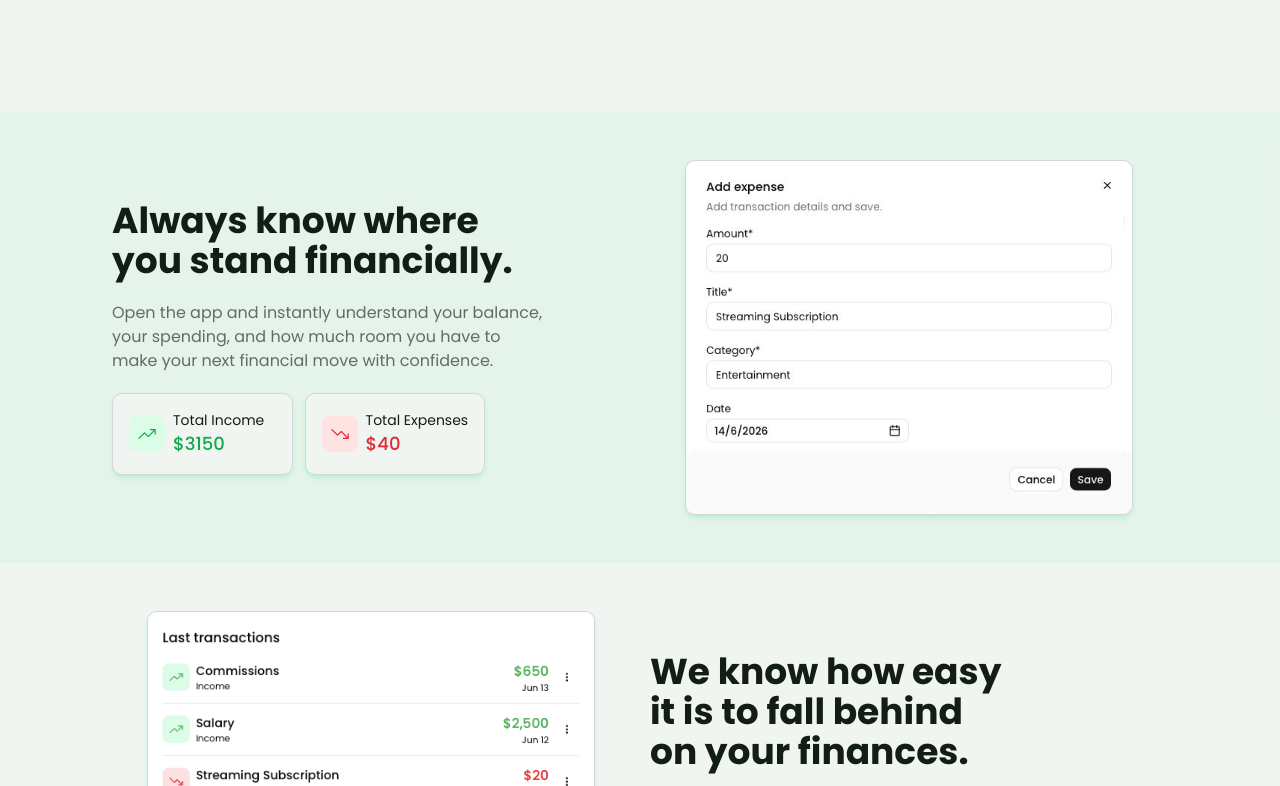
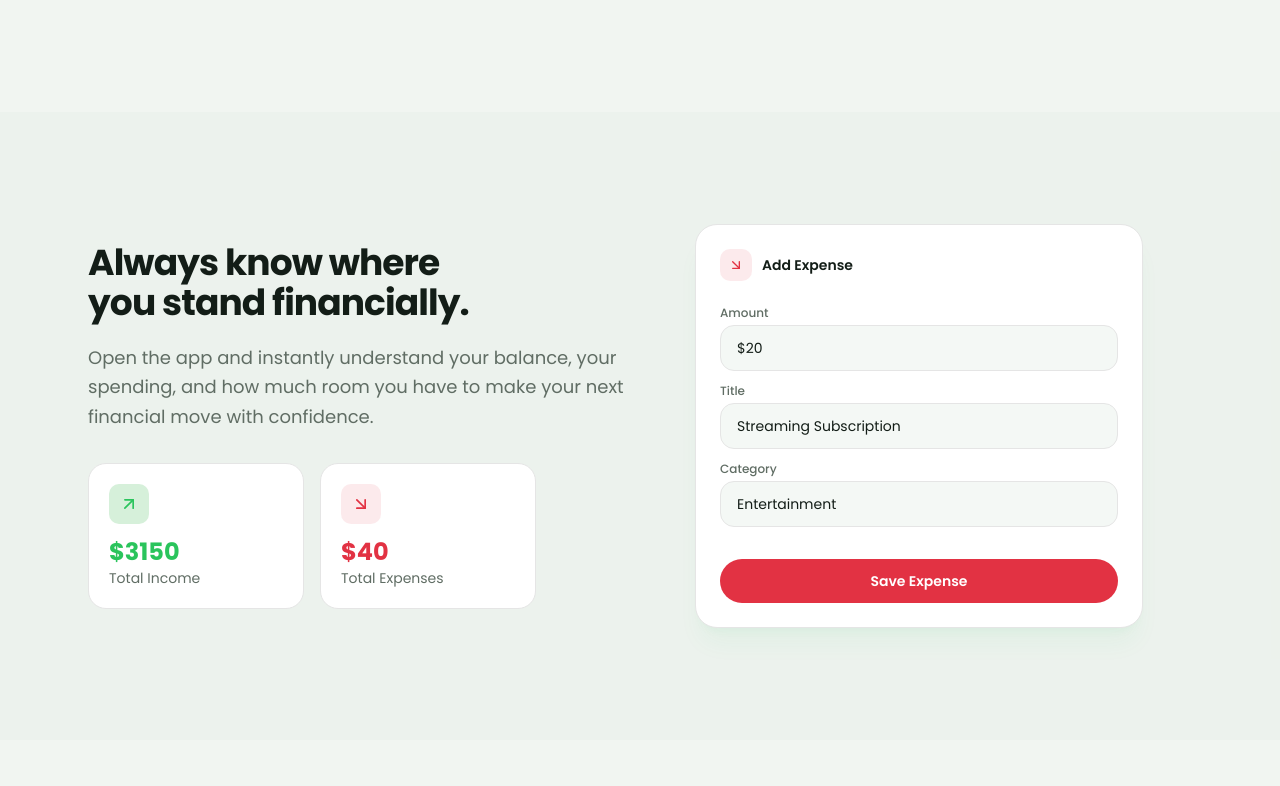
Before and after one commit to Elix-lab/finance-app, a Next.js app: page / in a window 1280 px wide. Shown: the part 1374-2160 px from the top of the page. Built offline with nearby package versions, Linux system fonts and the light colour scheme.

Commit message:
Restyled ValueProposition.tsx

```diff
--- a/src/app/globals.css
+++ b/src/app/globals.css
@@ -69,7 +69,7 @@
   --popover-foreground: oklch(0.145 0 0);
   --primary: lab(69.8663% -56.8876 39.7744);
   --primary-foreground: lab(98.9727% -2.79456 2.16099);
-  --secondary: oklch(0.97 0 0);
+  --secondary: lab(93.2418% -4.43107 2.82041);
   --secondary-foreground: oklch(0.205 0 0);
   --muted: lab(93.7548% -2.95293 1.87833);
   --muted-foreground: lab(44.5899% -6.2001 3.17689);
@@ -104,7 +104,7 @@
   --popover-foreground: oklch(0.985 0 0);
   --primary: lab(69.8663% -56.8876 39.7744);
   --primary-foreground: lab(3.86188% -3.71011 1.46722);
-  --secondary: oklch(0.269 0 0);
+  --secondary: lab(16.7482% -6.6562 1.91945);
   --secondary-foreground: oklch(0.985 0 0);
   --muted: lab(15.5615% -5.98435 1.72672);
   --muted-foreground: lab(65.46% -6.01 3.21);
--- a/src/components/home-page/NavBar.tsx
+++ b/src/components/home-page/NavBar.tsx
@@ -14,7 +14,7 @@ function NavBar() {
   };
 
   return (
-    <header className="sticky top-0 border-b border-border bg-background/80 backdrop-blur-md">
+    <header className="z-50 sticky top-0 border-b border-border bg-background/80 backdrop-blur-md">
       <div className="flex justify-between items-center h-16 px-6 max-w-6xl mx-auto">
         {/* Logo */}
         <Link href="/" onClick={scrollToTop}>
--- /dev/null
+++ b/src/components/home-page/TxFormMockup.tsx
@@ -0,0 +1,37 @@
+import TxNatureIcon from "../ui/TxNatureIcon";
+
+function TxFormMockup() {
+  return (
+    <div className="rounded-3xl bg-card border border-border p-6 shadow-xl shadow-primary/5 max-w-md mx-auto w-full">
+      {/* title */}
+      <div className="flex items-center gap-2.5">
+        <TxNatureIcon txNature="expense" size="small" />
+        <p className="text-sm font-semibold">Add Expense</p>
+      </div>
+      {/* form */}
+      <div className="space-y-3 mt-6">
+        <div className="space-y-1">
+          <p className="text-xs font-medium text-muted-foreground">Amount</p>
+          <div className="rounded-xl border border-border bg-secondary/40 px-4 py-3 text-sm">
+            $20
+          </div>
+        </div>
+        <div className="space-y-1">
+          <p className="text-xs font-medium text-muted-foreground">Title</p>
+          <div className="rounded-xl border border-border bg-secondary/40 px-4 py-3 text-sm">
+            Streaming Subscription
+          </div>
+        </div>
+        <div className="space-y-1">
+          <p className="text-xs font-medium text-muted-foreground">Category</p>
+          <div className="rounded-xl border border-border bg-secondary/40 px-4 py-3 text-sm">
+            Entertainment
+          </div>
+        </div>
+      </div>
+        <div className="mt-8 rounded-4xl bg-destructive px-4 py-3 text-sm text-center font-semibold text-white">Save Expense</div>
+    </div>
+  );
+}
+
+export default TxFormMockup;
--- a/src/components/home-page/ValueProposition.tsx
+++ b/src/components/home-page/ValueProposition.tsx
@@ -1,71 +1,59 @@
-import { IoIosTrendingUp, IoIosTrendingDown } from "react-icons/io";
+import TxNatureIcon from "../ui/TxNatureIcon";
+import TxFormMockup from "./TxFormMockup";
 
-const summaries = ["income", "expenses"] as const;
+const summaries = ["income", "expense"] as const;
 // Conditional rendering data
 const config = {
   income: {
     label: "Total Income",
-    Icon: IoIosTrendingUp,
-    bgClass: "bg-green-100",
-    textClass: "text-income",
+    textClass: "text-primary",
     amount: 3150,
   },
-  expenses: {
+  expense: {
     label: "Total Expenses",
-    Icon: IoIosTrendingDown,
-    bgClass: "bg-red-100",
-    textClass: "text-expenses",
+    textClass: "text-destructive",
     amount: 40,
   },
 };
 
 function ValueProposition() {
   return (
-    <section id="valueProposition" className="bg-brand/5 scroll-mt-16">
-      <div className="py-12 px-4 sm:px-8 lg:px-12 flex flex-col gap-5 items-center m-auto lg:grid lg:grid-cols-2 max-w-6xl">
+    <section id="valueProposition" className="bg-secondary/40 scroll-mt-16">
+      <div className="grid justify-center items-center gap-3 lg:justify-start lg:grid-cols-2 max-w-6xl mx-auto px-6 py-20 lg:py-28">
+        {/* FIRST HALF */}
         {/* Content */}
-        <div className="flex flex-col items-center gap-5 lg:items-start">
-          <h2 className="text-2xl font-bold text-center text-balance sm:max-w-xl lg:max-w-3xl lg:text-3xl xl:text-4xl lg:text-start">
+        <div className="flex flex-col items-center lg:items-start">
+          <h2 className="text-3xl font-bold text-balance tracking-tight sm:text-4xl text-center lg:text-left max-w-4xl">
             Always know where you stand financially.
           </h2>
-          <p className="text-base text-muted-foreground text-center text-balance lg:text-start">
+          <p className="mt-5 text-lg text-muted-foreground leading-relaxed text-pretty text-center lg:text-left max-w-xl">
             Open the app and instantly understand your balance, your spending,
             and how much room you have to make your next financial move with
             confidence.
           </p>
           {/* Summaries */}
-          <div className="grid grid-cols-2 gap-2 sm:gap-3">
+          <div className="mt-8 grid grid-cols-2 gap-4 w-full max-w-md">
             {summaries.map((summary) => {
-              const { label, Icon, bgClass, textClass, amount } = config[summary];
+              const { label, textClass, amount } = config[summary];
               return (
                 <div
                   key={summary}
-                  className="flex items-center gap-2 p-4 bg-background border rounded-lg shadow-md border-gray-300 shadow-brand/15"
+                  className="flex flex-col gap-3 p-5 bg-card border border-border rounded-2xl"
                 >
-                  <span
-                    className={`flex justify-center items-center p-2 rounded-md ${bgClass}`}
-                  >
-                    <Icon className={`text-lg ${textClass} sm:text-xl`} />
-                  </span>
+                  <TxNatureIcon txNature={summary} />
                   <div>
-                    <p className="text-xs sm:text-sm">{label}</p>
-                    <span
-                      className={`text-base font-medium ${textClass} sm:text-lg`}
-                    >
+                    <span className={`text-2xl font-bold ${textClass}`}>
                       ${amount}
                     </span>
+                    <p className="text-xs sm:text-sm text-muted-foreground">{label}</p>
                   </div>
                 </div>
               );
             })}
           </div>
         </div>
-        {/* Image */}
-        <img
-          src="/CashWell-modal.jpg"
-          alt="CashWell modal"
-          className="hidden w-md rounded-lg border shadow-md border-gray-300 shadow-brand/15 m-auto lg:inline"
-        />
+        {/* SECOND HALF */}
+        <TxFormMockup />
       </div>
     </section>
   );
```
